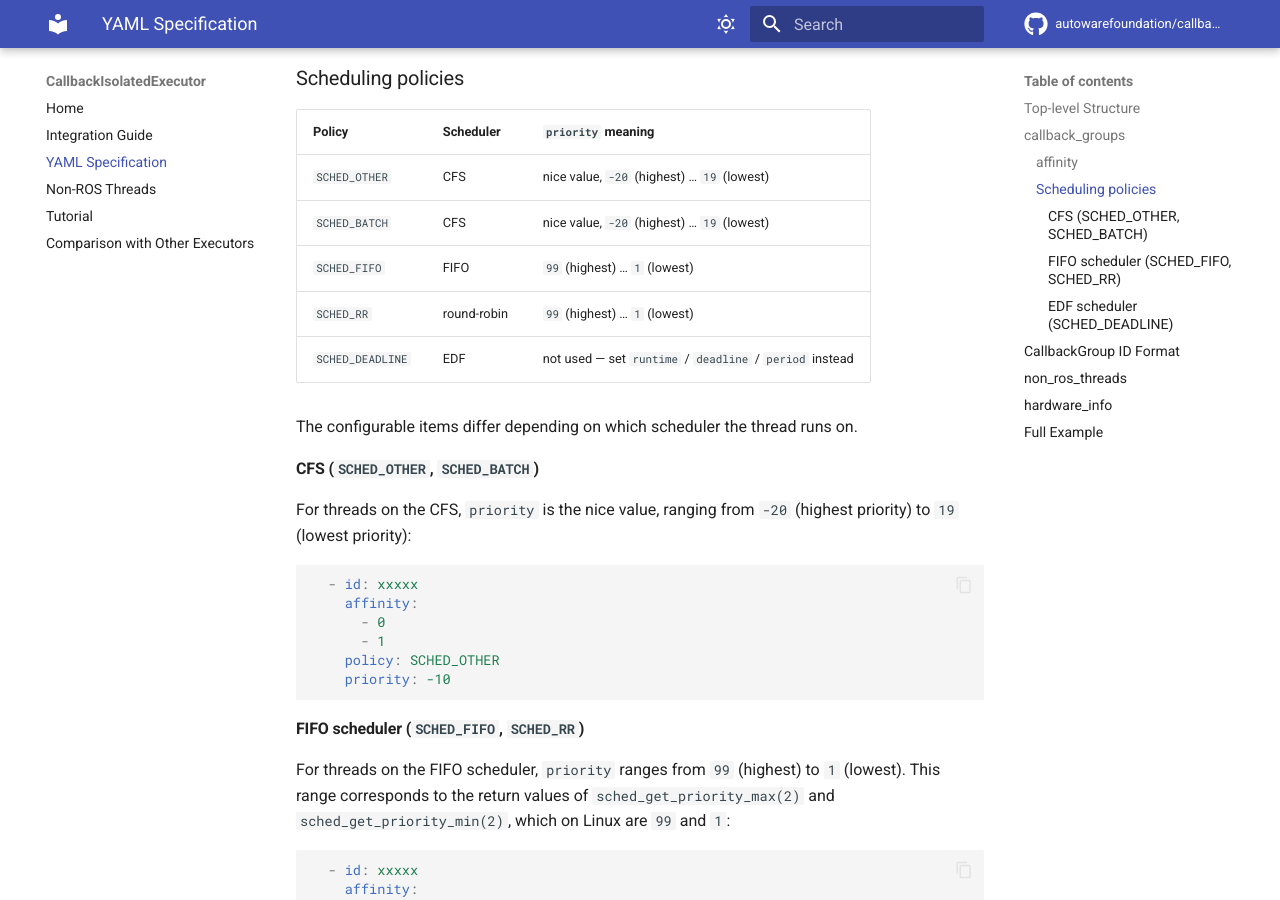
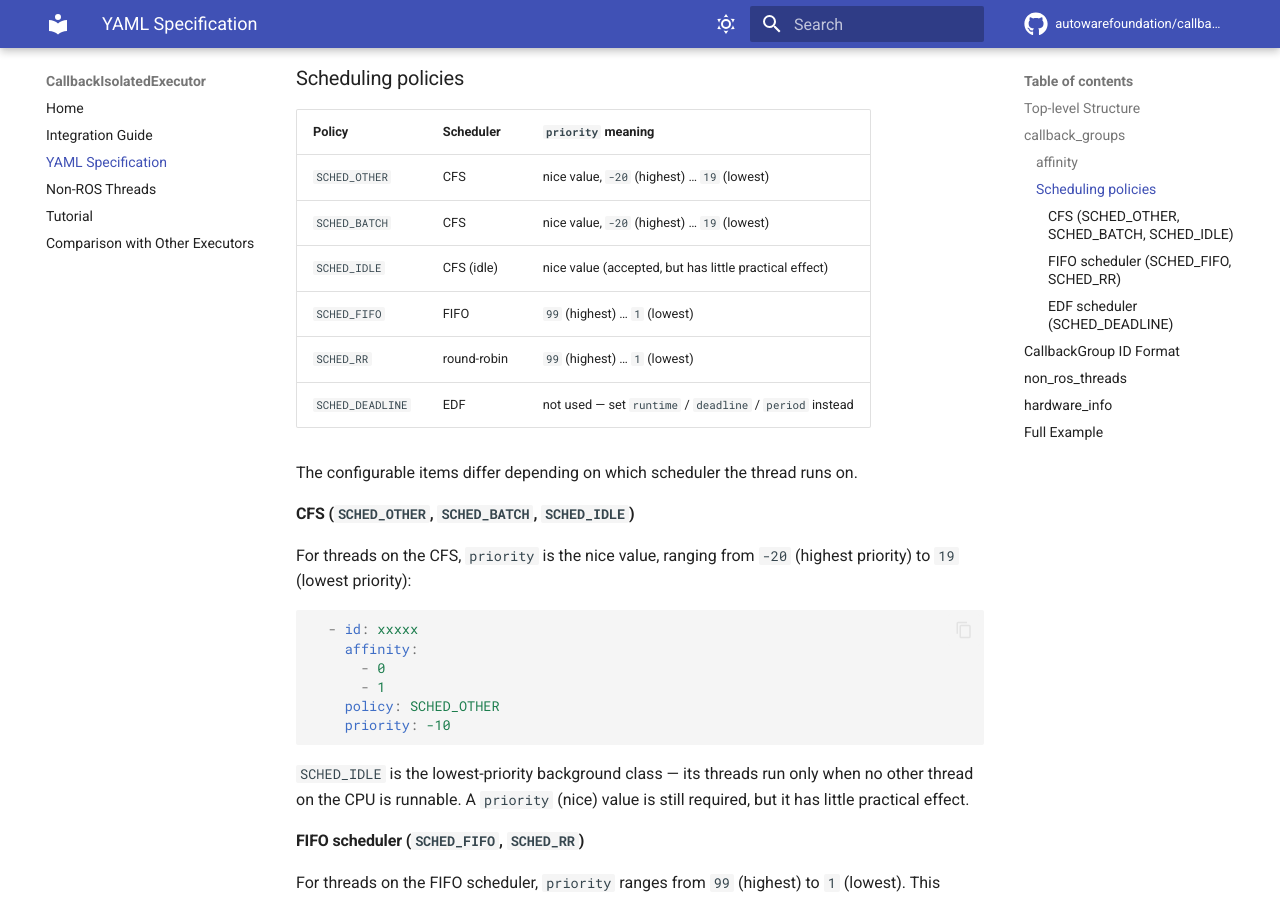
Before and after one commit to autowarefoundation/callback_isolated_executor_doc, an MkDocs documentation site: the page built from docs/yaml-specification.md, in a window 1280 px wide and 900 px high, scrolled down 1376 px. Built offline with MkDocs 1.6.1 and Material for MkDocs 9.7.7, drawn with Linux system fonts in a browser that asks for light colours; comment, search, counter and statistics services are not loaded; the version menu is left out.

Commit message:
docs: document SCHED_IDLE scheduling policy
The thread configurator accepts SCHED_IDLE (validated and applied via the
same CFS/nice path as SCHED_OTHER/SCHED_BATCH), but the YAML specification
omitted it. Add it to the policy table and CFS section.

Signed-off-by: atsushi421 <atsushi.yano.2@tier4.jp>

````diff
--- a/docs/yaml-specification.md
+++ b/docs/yaml-specification.md
@@ -54,13 +54,14 @@ affinity:
 |--------|-----------|--------------------|
 | `SCHED_OTHER` | CFS | nice value, `-20` (highest) … `19` (lowest) |
 | `SCHED_BATCH` | CFS | nice value, `-20` (highest) … `19` (lowest) |
+| `SCHED_IDLE` | CFS (idle) | nice value (accepted, but has little practical effect) |
 | `SCHED_FIFO` | FIFO | `99` (highest) … `1` (lowest) |
 | `SCHED_RR` | round-robin | `99` (highest) … `1` (lowest) |
 | `SCHED_DEADLINE` | EDF | not used — set `runtime` / `deadline` / `period` instead |
 
 The configurable items differ depending on which scheduler the thread runs on.
 
-#### CFS (`SCHED_OTHER`, `SCHED_BATCH`)
+#### CFS (`SCHED_OTHER`, `SCHED_BATCH`, `SCHED_IDLE`)
 
 For threads on the CFS, `priority` is the nice value, ranging from `-20` (highest priority) to `19`
 (lowest priority):
@@ -73,6 +74,9 @@ For threads on the CFS, `priority` is the nice value, ranging from `-20` (highes
     policy: SCHED_OTHER
     priority: -10
 ```
+
+`SCHED_IDLE` is the lowest-priority background class — its threads run only when no other thread on the
+CPU is runnable. A `priority` (nice) value is still required, but it has little practical effect.
 
 #### FIFO scheduler (`SCHED_FIFO`, `SCHED_RR`)
 
````
